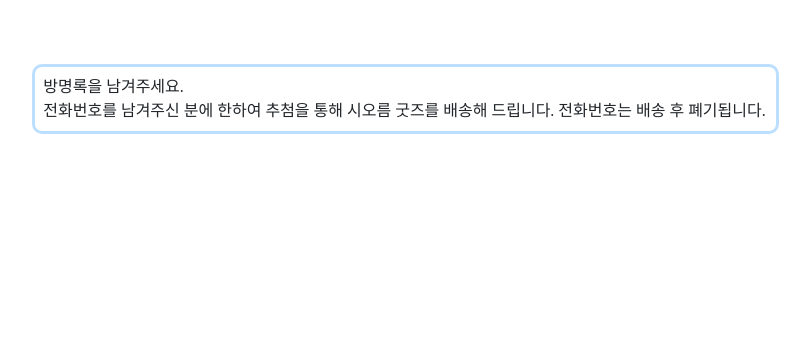
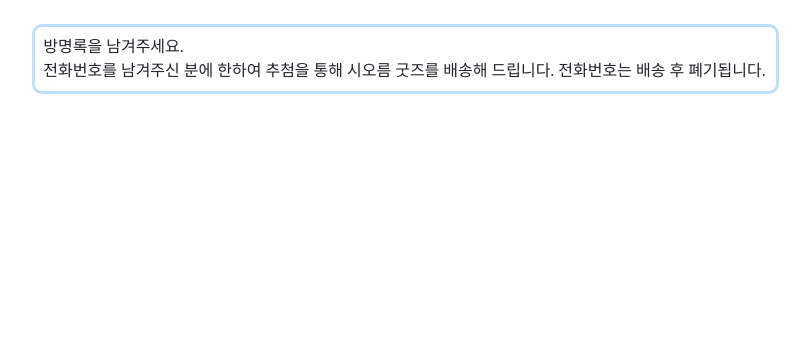
Before and after one commit to seohyun319/poet_exhibition, a Django app: page /visitor in a window 1280 px wide. Shown: the part 56-420 px from the top of the page, without its empty margins (181-991 px from the left). Run offline with Django 3.2, Linux system fonts and the light colour scheme; data that the repository does not hold is empty; some web fonts are replaced.

Commit message:
pagination css edit

```diff
--- a/sioreum/static/sioreum/css/visitList.css
+++ b/sioreum/static/sioreum/css/visitList.css
@@ -10,14 +10,13 @@
 }
 
 .mainbox {
-    margin: 120px 0 0 0;
+    margin: 80px 0 0 0;
 }
 
 .info {
     border-color: #bcdfff;
     border-style:solid;
     border-radius: 10px;
-
 }
 
 .card {
@@ -37,6 +36,11 @@
     height:40px; width:60px; object-fit: contain;
 }
 
+.page-item:last-child .page-link,
+.page-item:first-child .page-link{
+    border-radius: 50px;
+}
+
 .page-link {
     border-radius: 50px;
     width: 35px;
```
